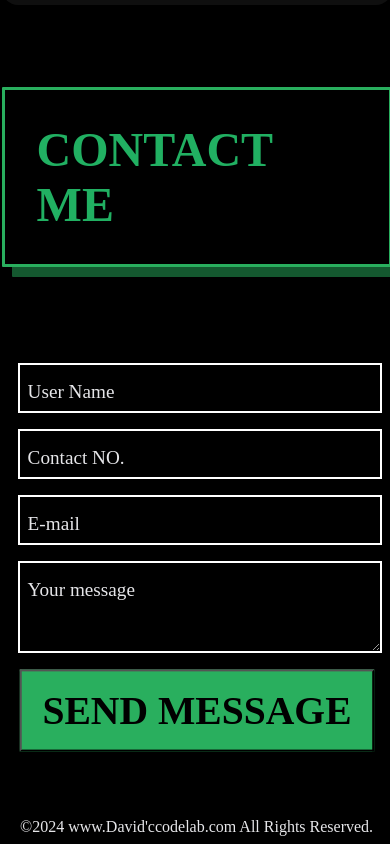
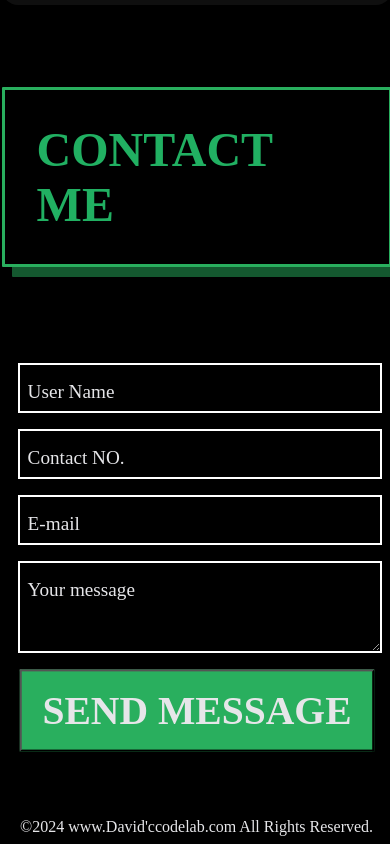
Before and after one commit to Swinishh/FinalPortfolio.io, a plain HTML site: page index.html in a window 390 px wide. Shown: the part 6055-6899 px from the top of the page. Drawn offline with Linux system fonts and the light colour scheme; a web font is replaced by a local one.

Commit message:
Update index.html

```diff
--- a/index.html
+++ b/index.html
@@ -1151,6 +1151,7 @@ transform: scale(1);
 
 padding: 1rem;
 cursor: pointer;
+color:var(--dark-white);
 background-color:rgba(41, 175, 94) ;
 font-size: var(--h4);
 font-weight:600;
```
